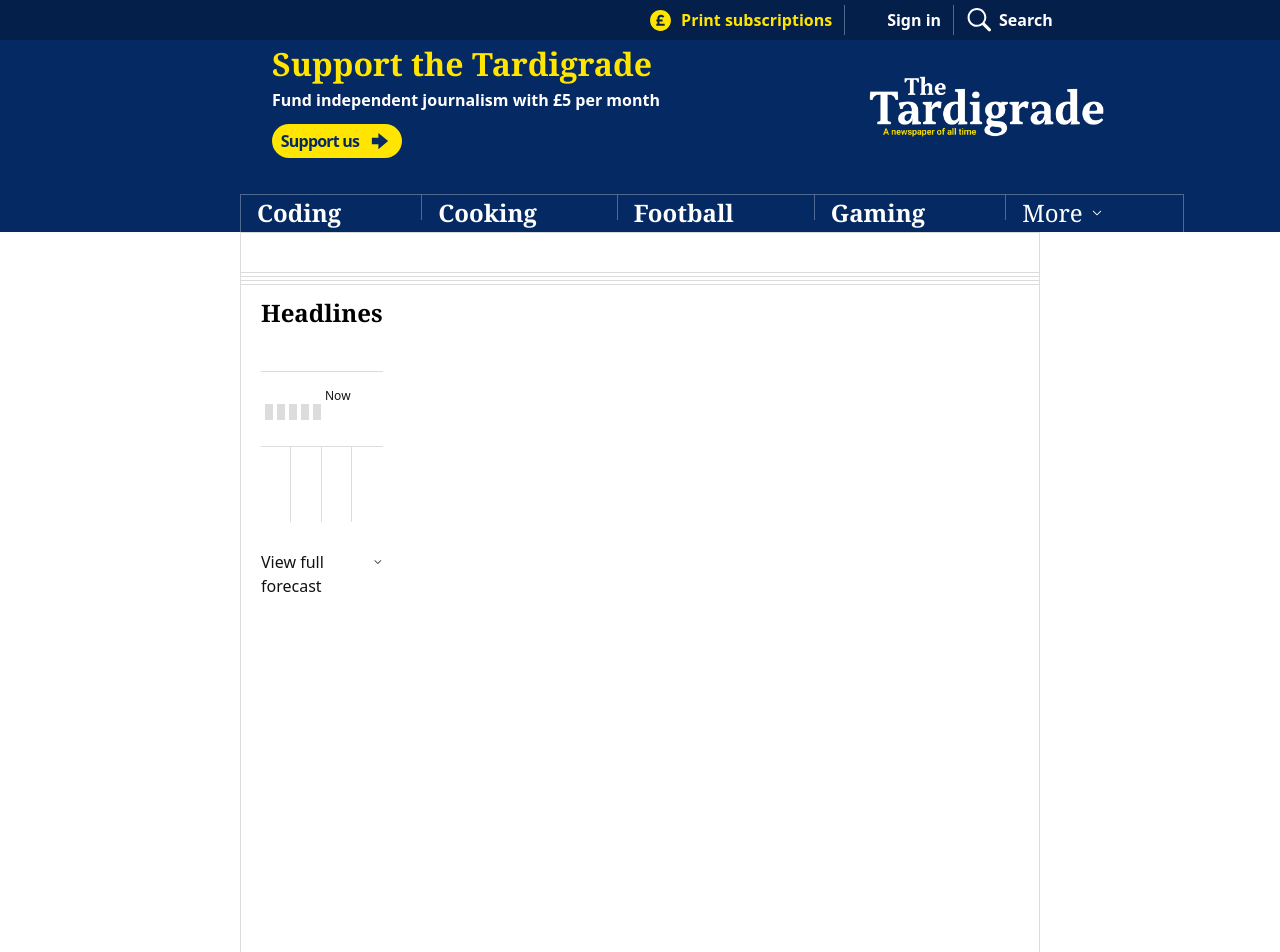
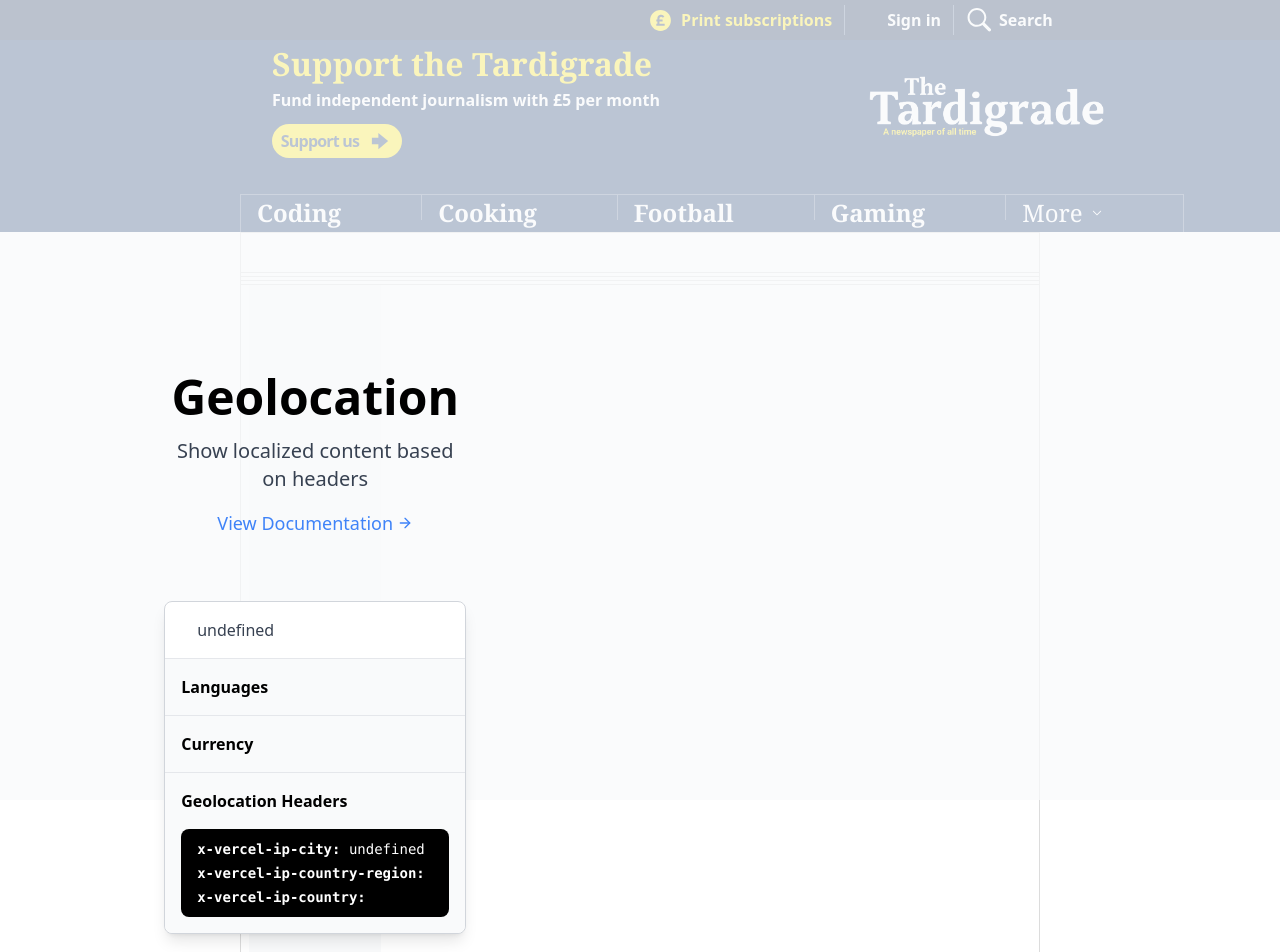
Before and after one commit to micknice/the-tardigrade, a Next.js app: page / in a window 1280 px wide. Shown: the top 952 px of the page. Built offline with nearby package versions, Linux system fonts and the light colour scheme; no server answers; some icons are missing.

Commit message:
debugging deploy

```diff
--- a/components/WeatherWiget.jsx
+++ b/components/WeatherWiget copy.tsx
@@ -20,31 +20,52 @@ const WeatherWidget = () => {
     const [position, setPosition] = useState(null)
     const [weather, setWeather] = useState(null)
     const [dailyWeather, setDailyWeather] = useState(null)
+    const success = (pos) => {
+        console.log('pos', pos)
+      const latitude = pos.coords.latitude;
+      const longitude = pos.coords.longitude;
+      const coordStr = `${latitude}, ${longitude}`
+      if(pos.coords.latitude && pos.coords.longitude) {
+        setPosition(coordStr)
+
+      }
+    }
+    useEffect(() => {
+        if (navigator.geolocation) {
+            navigator.permissions
+            .query({ name: "geolocation" })
+            .then((result) => {
+                if(result.state === 'granted') {
+                    const getLoc = () => {
+                      const loc = navigator.geolocation.getCurrentPosition(success)
+                      console.log('loc', loc)
+                    }
+                    getLoc()
+                }
+            });
+        } else {
+            console.log("Geolocation is not supported by this browser.");
+        }
+
+    },[])
+
 
     useEffect(() => {
-        fetch('/?geo')
-          .then((response) => response.json())
-          .then((data) => {
-            setPosition(data.geo)
-            setLoading(false)
-          })
-          .catch((error) => {
-            console.error(error)
-          })
-      }, [])
+        if (position) {
+            const fetchReport = async() => {
+                    const report = await getCurrentWeatherReport(position)
+                    setWeather(report)
+            }
+            const fetchDaily = async() => {
+                const dailyReport = await getDailyForecastWeatherReport(position)
+                setDailyWeather(dailyReport)
+            }
+            fetchReport()
+            fetchDaily()
 
-      useEffect(() => {
-        if (position) {
-          getCurrentWeatherReport(position.latitude, position.longitude, position.city).then((data) => {
-            setWeather(data)
-          })
-          getDailyForecastWeatherReport(position.latitude, position.longitude, position.city).then((data) => {
-            setDailyWeather(data)
-          })
         }
-      }, [position])
 
-
+    }, [position])
 
     return (
         <div className=' h-[380px] col-span-1 pt-3 px-3'>
--- /dev/null
+++ b/components/WeatherWiget.tsx
@@ -0,0 +1,95 @@
+"use client"
+import React, { useEffect, useState } from 'react'
+import getCurrentWeatherReport  from '../pages/api/weather/currentWeather'
+import getDailyForecastWeatherReport from '../pages/api/weather/forecastDailyWeather'
+import ReactLoading from 'react-loading';
+import {HiChevronDown} from 'react-icons/hi2'
+
+export const getServerSideProps = ({ query }) => ({
+    props: query,
+  })
+
+
+const WeatherWidget = ({
+    city,
+  }) => {
+    city = decodeURIComponent(city)
+    return (
+      <div className="flex flex-col items-center justify-center min-h-screen py-2 bg-gray-50">
+        <div className="fixed inset-0 overflow-hidden opacity-75 bg-[#f8fafb]">
+          {/* <Image alt="World Map" src={map} fill={true} quality={100} /> */}
+        </div>
+        <main className="flex flex-col items-center flex-1 px-4 sm:px-20 text-center z-10 pt-8 sm:pt-20">
+          <h1 className="text-3xl sm:text-5xl font-bold">Geolocation</h1>
+          <p className="mt-4 text-lg sm:text-xl text-gray-700">
+            Show localized content based on headers
+          </p>
+          <a
+            className="flex items-center mt-4 text-md sm:text-lg text-blue-500 hover:underline"
+            href="https://vercel.com/docs/edge-network/headers#request-headers?utm_source=geo-ip-demo&utm_campaign=geo-ip-demo"
+            target="_blank"
+            rel="noreferrer"
+          >
+            View Documentation
+            <svg
+              viewBox="0 0 24 24"
+              width="16"
+              height="16"
+              stroke="currentColor"
+              className="ml-1"
+              strokeWidth="2"
+              strokeLinecap="round"
+              strokeLinejoin="round"
+              fill="none"
+              shapeRendering="geometricPrecision"
+            >
+              <path d="M5 12h14" />
+              <path d="M12 5l7 7-7 7" />
+            </svg>
+          </a>
+          <section className="border border-gray-300 bg-white rounded-lg shadow-lg mt-16 w-full hover:shadow-2xl transition">
+            <div className="p-4 flex justify-center items-between border-b">
+              <div className="self-center">
+                {/* <Image
+                  alt={`${country} flag`}
+                  className="rounded-full"
+                  src={`https://flagcdn.com/96x72/${country.toLowerCase()}.png`}
+                  // src={`https://flagcdn.com/${country.toLowerCase()}.svg`}
+                  width={32}
+                  height={32}
+                /> */}
+              </div>
+              <div className="ml-4 mr-auto text-left">
+                <h5 className="text-gray-700">{city}</h5>
+              </div>
+            </div>
+            <div className="p-4 flex justify-center items-between border-b bg-gray-50">
+              <h4 className="font-semibold text-left mr-auto">Languages</h4>
+              <div className="self-center">
+              </div>
+            </div>
+            <div className="p-4 flex justify-center items-between border-b bg-gray-50">
+              <h4 className="font-semibold text-left mr-auto">Currency</h4>
+            </div>
+            <div className="p-4 flexborder-b bg-gray-50 rounded-b-lg">
+              <h4 className="font-semibold text-left">Geolocation Headers</h4>
+              <pre className="bg-black text-white font-mono text-left py-2 px-4 rounded-lg mt-4 text-sm leading-6">
+                <p>
+                  <strong>{'x-vercel-ip-city: '}</strong>
+                  {city}
+                </p>
+                <p>
+                  <strong>{'x-vercel-ip-country-region: '}</strong>
+                </p>
+                <p>
+                  <strong>{'x-vercel-ip-country: '}</strong>
+                </p>
+              </pre>
+            </div>
+          </section>
+        </main>
+      </div>
+    )
+  }
+
+export default WeatherWidget
--- a/tsconfig.json
+++ b/tsconfig.json
@@ -8,7 +8,7 @@
     ],
     "allowJs": true,
     "skipLibCheck": true,
-    "strict": true,
+    "strict": false,
     "forceConsistentCasingInFileNames": true,
     "noEmit": true,
     "esModuleInterop": true,
```
Also changed, not shown: scripts/countries.js (added, +35 -0 lines), middleware.ts (renamed from scripts/middleware.ts).
